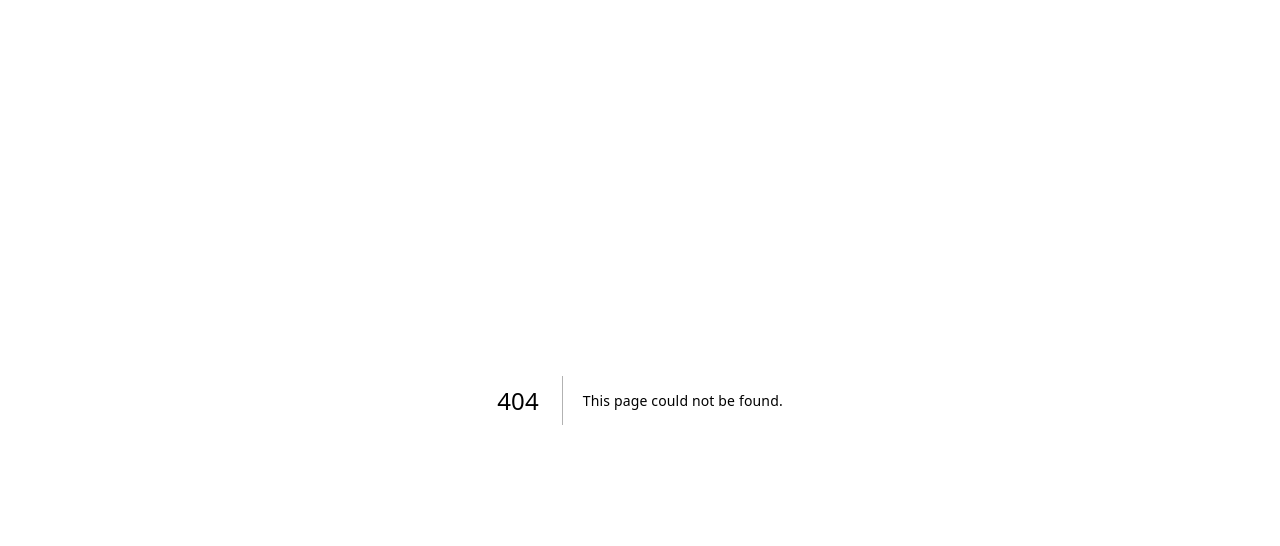
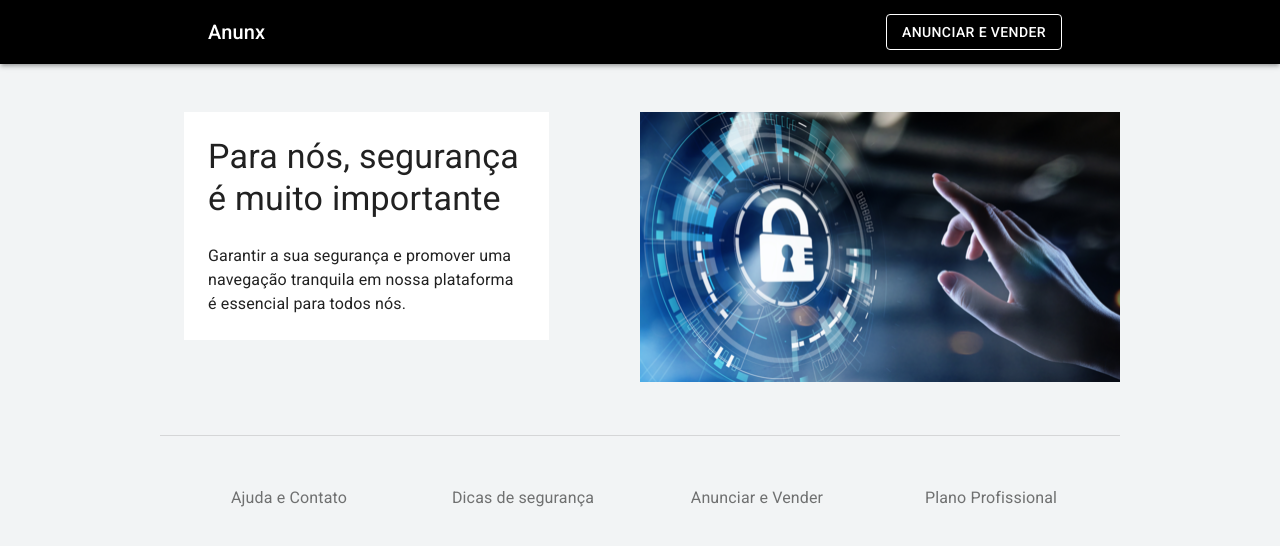
Before and after one commit to Lucas-Henschel/anunx, a Next.js app: page /security in a window 1280 px wide. Before the commit this address had no page. Shown: the top 546 px of the page. Built offline with nearby package versions, Linux system fonts and the light colour scheme; no server answers.

Commit message:
Implemented security page

```diff
--- /dev/null
+++ b/pages/security/index.js
@@ -0,0 +1,61 @@
+import { Box, Container, Grid, Typography } from "@material-ui/core";
+import { makeStyles } from "@material-ui/core/styles";
+
+import TemplateDefault from "../../src/templates/Default";
+import Image from "next/image";
+import SecurityImage from "../../public/images/security.png";
+
+const useStyles = makeStyles((theme) => ({
+  box: {
+    backgroundColor: theme.palette.background.white,
+    padding: theme.spacing(3),
+    marginBottom: theme.spacing(3),
+
+    width: "80%",
+  },
+
+  title: {
+    marginBottom: theme.spacing(3),
+  },
+
+  stretch: {
+    width: 50,
+    height: 200,
+    resizeMode: "stretch",
+  },
+}));
+
+const Product = () => {
+  const classes = useStyles();
+
+  return (
+    <TemplateDefault>
+      <Container maxWidth="md">
+        <Grid container>
+          <Grid item xs={6}>
+            <Box className={classes.box}>
+              <Typography component="h4" variant="h4" className={classes.title}>
+                Para nós, segurança é muito importante
+              </Typography>
+              <Typography component="body1" variant="body1">
+                Garantir a sua segurança e promover uma navegação tranquila em
+                nossa plataforma é essencial para todos nós.
+              </Typography>
+            </Box>
+          </Grid>
+
+          <Grid item xs={4}>
+            <Image
+              src={SecurityImage}
+              width={480}
+              height={270}
+              alt="Login com Google"
+            />
+          </Grid>
+        </Grid>
+      </Container>
+    </TemplateDefault>
+  );
+};
+
+export default Product;
--- a/src/components/Footer.js
+++ b/src/components/Footer.js
@@ -38,7 +38,7 @@ const Footer = () => {
         </Grid>
         <Grid item xs={6} sm={3}>
           <Box textAlign="center">
-            <Link href="/" passHref className={classes.formatLink}>
+            <Link href="/security" passHref className={classes.formatLink}>
               <Typography color="textSecondary" variant="subtitle1">
                 Dicas de segurança
               </Typography>
```
Also changed, not shown: public/images/security.png (added).
